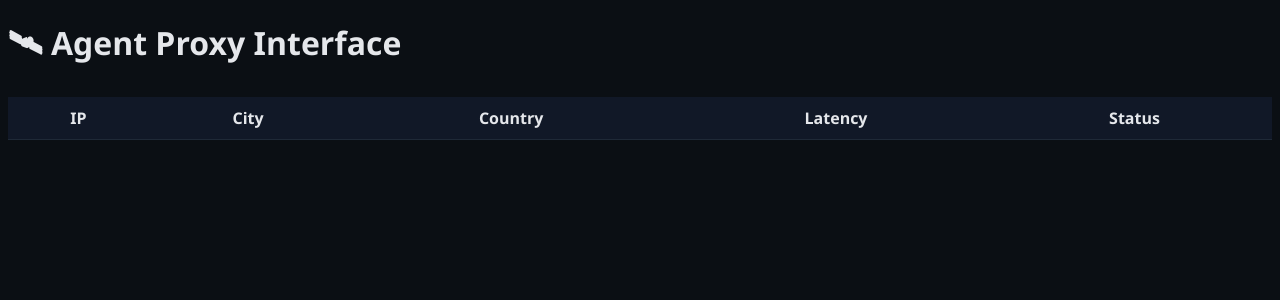
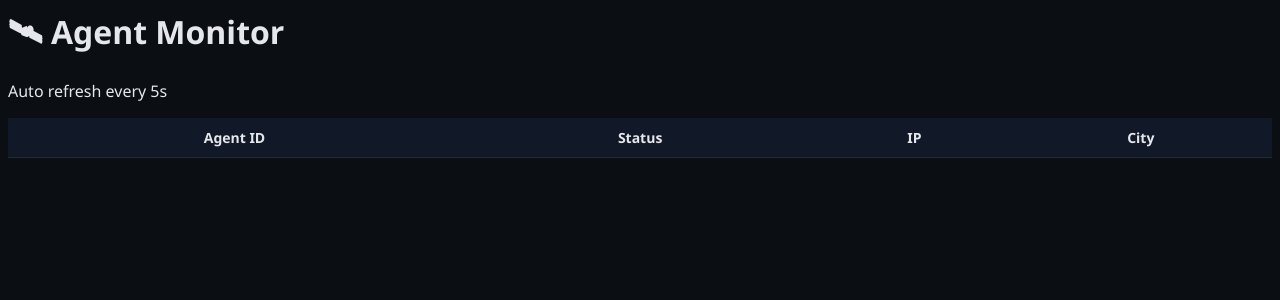
Before and after one commit to MoonIR213/model-, a Python web app: template templates/index.html in a window 1280 px wide. Shown: the top 300 px of the page. Run offline with Jinja, Linux system fonts and the light colour scheme; the template is opened without the code that fills it, so the values that code supplies are empty.

Commit message:
Update index.html

```diff
--- a/templates/index.html
+++ b/templates/index.html
@@ -1,68 +1,73 @@
 <!DOCTYPE html>
-<html>
+<html lang="en">
 <head>
-<meta charset="utf-8">
-<title>Agent Proxy Interface</title>
+<meta charset="UTF-8">
+<title>Agent Dashboard</title>
 <style>
-body{
+body {
   background:#0b0f14;
   color:#e5e7eb;
-  font-family:Segoe UI;
+  font-family:Segoe UI, Tahoma, sans-serif;
 }
-table{
+h1 { margin:10px 0; }
+table {
   width:100%;
   border-collapse:collapse;
+  margin-top:15px;
 }
-th,td{
+th, td {
   padding:10px;
   border-bottom:1px solid #1f2937;
+  font-size:14px;
 }
-th{background:#111827}
-.online{color:#22c55e}
-.offline{color:#ef4444}
+th {
+  background:#111827;
+}
+.online { color:#22c55e; font-weight:bold; }
+.offline { color:#ef4444; font-weight:bold; }
 </style>
 </head>
 <body>
 
-<h1>🛰 Agent Proxy Interface</h1>
-<p id="count"></p>
+<h1>🛰 Agent Monitor</h1>
+<p>Auto refresh every 5s</p>
 
 <table>
 <thead>
 <tr>
-<th>IP</th><th>City</th><th>Country</th>
-<th>Latency</th><th>Status</th>
+  <th>Agent ID</th>
+  <th>Status</th>
+  <th>IP</th>
+  <th>City</th>
 </tr>
 </thead>
-<tbody id="rows"></tbody>
+<tbody id="agents"></tbody>
 </table>
 
 <script>
-async function load(){
-  const r = await fetch("/api/agents");
-  const data = await r.json();
+async function loadAgents() {
+  const res = await fetch("/api/agents");
+  const data = await res.json();
 
-  document.getElementById("count").innerText =
-    `Showing ${data.length} agents`;
+  const tbody = document.getElementById("agents");
+  tbody.innerHTML = "";
 
-  const rows = document.getElementById("rows");
-  rows.innerHTML = "";
-
-  data.forEach(a=>{
-    rows.innerHTML += `
-      <tr>
-        <td>${a.ip}</td>
-        <td>${a.city}</td>
-        <td>${a.country}</td>
-        <td>${a.latency ?? "-"}</td>
-        <td class="${a.status}">${a.status}</td>
-      </tr>
+  data.forEach(a => {
+    const tr = document.createElement("tr");
+    tr.innerHTML = `
+      <td>${a.agent_id}</td>
+      <td class="${a.status}">
+        ${a.status === "online" ? "🟢 Online" : "🔴 Offline"}
+      </td>
+      <td>${a.ip || "-"}</td>
+      <td>${a.city}</td>
     `;
+    tbody.appendChild(tr);
   });
 }
 
-setInterval(load, 5000);
-load();
+loadAgents();
+setInterval(loadAgents, 5000);
 </script>
 
 </body>
```
